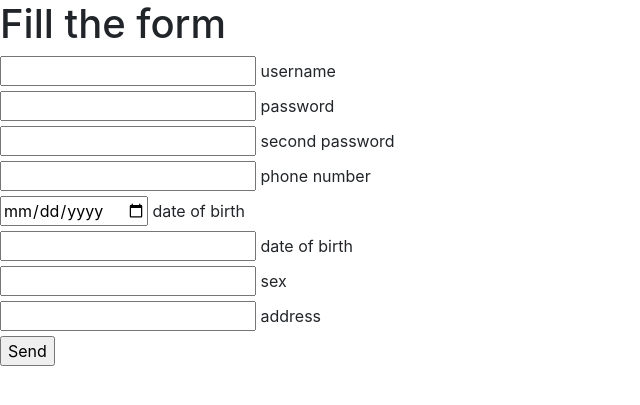
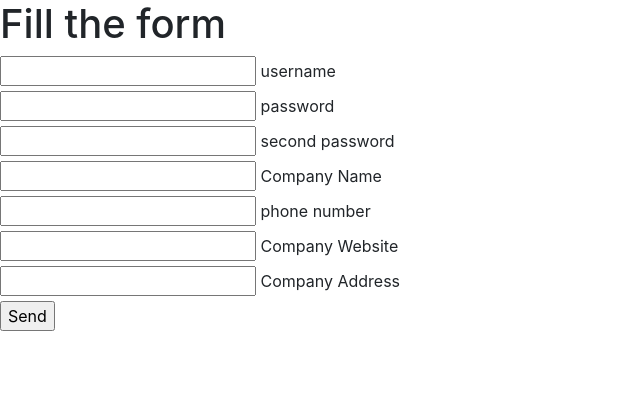
Before and after one commit to hosseinaghamohammadi/SEP, a Django app: page /website/fillFormEmployer/1 in a window 1280 px wide. Shown: the top 405 px of the page, without its empty margins (0-640 px from the left). Run offline with Django 3.2, Linux system fonts and the light colour scheme; parts of the project's set-up code (start-up, migrations or seed data) failed here and were passed over; some libraries are stand-ins or nearby versions.

Commit message:
last update sign up

```diff
--- a/website/models.py
+++ b/website/models.py
@@ -12,7 +12,7 @@ class User(models.Model):
 
 
 class Employee(models.Model):
-    user = models.OneToOneField(User, on_delete=models.CASCADE)
+    user = models.ForeignKey(User, on_delete=models.CASCADE)
     id = models.AutoField(primary_key=True)
     name = models.CharField(max_length=200, default="dummy")
     family_name = models.CharField(max_length=200, default="dummy")
@@ -42,7 +42,7 @@ class CV(models.Model):
 
 
 class Employer(models.Model):
-    user = models.OneToOneField(User, on_delete=models.CASCADE)
+    user = models.ForeignKey(User, on_delete=models.CASCADE)
     id = models.AutoField(primary_key=True)
     employer_name = models.CharField(max_length=200, default="dummy")
     employer_address = models.CharField(max_length=400, default="dummy")
--- a/website/templates/website/fillFormEmployee.html
+++ b/website/templates/website/fillFormEmployee.html
@@ -23,7 +23,7 @@
 
 {% if error_message %}<p><strong>{{ error_message }}</strong></p>{% endif %}
 
-<form action="{% url 'verify form employee' mail%}" method="post"> {% csrf_token %}
+<form action="{% url 'verify form employee' mail stdid%}" method="post"> {% csrf_token %}
   <input type="text" name="username" id="username">
   <label for="username"> username </label><br>
 
--- a/website/templates/website/fillFormEmployer.html
+++ b/website/templates/website/fillFormEmployer.html
@@ -23,8 +23,8 @@
 
 {% if error_message %}<p><strong>{{ error_message }}</strong></p>{% endif %}
 
-<form action="{% url 'verify form employer' type mail%}" method="post"> {% csrf_token %}
-  <input type="text" name="username" id="username">
+<form action="{% url 'verify form employer' mail%}" method="post"> {% csrf_token %}
+ <input type="text" name="username" id="username">
   <label for="username"> username </label><br>
 
   <input type="text" name="password" id="password">
@@ -33,20 +33,18 @@
   <input type="text" name="password 2" id="password 2">
   <label for="password 2"> second password </label><br>
 
+    <input type="text" name="companyName" id="companyName">
+  <label for="companyName"> Company Name </label><br>
+
   <input type="text" name="phone number" id="phone number">
   <label for="phone number"> phone number </label><br>
 
-  <input type="date" name="date of birth" id="date of birth">
-  <label for="date of birth"> date of birth</label><br>
+    <input type="url" name="xompanyWebsite" id="companyWebsite">
+  <label for="companyWebsite"> Company Website </label><br>
 
-  <input type="text" name="national ID" id="national ID">
-  <label for="national ID"> date of birth</label><br>
+  <input type="text" name="companyAddress" id="companyAddress">
+  <label for="companyAddress"> Company Address </label><br>
 
-  <input type="text" name="sex" id="sex">
-  <label for="sex"> sex</label><br>
-
-  <input type="text" name="address" id="address">
-  <label for="address"> address </label><br>
 
 
   <input type="submit" value="Send">
--- a/website/templates/website/getEmail.html
+++ b/website/templates/website/getEmail.html
@@ -23,7 +23,7 @@
 
 {% if error_message %}<p><strong>{{ error_message }}</strong></p>{% endif %}
 
-<form action="{% url 'verify mail' type %}" method="post"> {% csrf_token %}
+<form action="{% url 'verify mail' type stdid%}" method="post"> {% csrf_token %}
   <input type="text" name="mail" id="mail">
   <label for="mail"> email </label><br>
 
--- a/website/templates/website/navbar.html
+++ b/website/templates/website/navbar.html
@@ -180,7 +180,7 @@
                           </div>
                           <div class="modal-body">
 
-                            <form action="{% url 'get mail' 1%}" method="post"> {% csrf_token %}
+                            <form action="{% url 'get mail' 1 "None"%}" method="post"> {% csrf_token %}
                               <input type="submit" value="Employer">
                             </form>
                             <button type="button" class="btn btn-primary"  data-toggle="modal" data-target="#employeeSignUp">Employee</button>
--- a/website/urls.py
+++ b/website/urls.py
@@ -12,11 +12,11 @@ urlpatterns = [
     path('employer/', views.employer, name='employer profile'),
     path('edit_profile/', views.edit_profile, name='edit_profile'),
     path('employee_home/', views.employee_home, name='employee homepage'),
-    path('getMail/<int:type>/', views.get_mail, name='get mail'),
-    path('verifyMail/<int:type>/', views.verify_mail, name='verify mail'),
-    path('fillFormEmployee/<str:mail>', views.fill_form_employee, name='fill form employee'),
+    path('getMail/<int:type>/<str:stdid>', views.get_mail, name='get mail'),
+    path('verifyMail/<int:type>/<str:stdid>', views.verify_mail, name='verify mail'),
+    path('fillFormEmployee/<str:mail>/<str:stdid>', views.fill_form_employee, name='fill form employee'),
     path('fillFormEmployer/<str:mail>', views.fill_form_employer, name='fill form employer'),
-    path('verifyFormEmployee/<str:mail>/', views.verify_form_employee, name='verify form employee'),
+    path('verifyFormEmployee/<str:mail>/<str:stdid>', views.verify_form_employee, name='verify form employee'),
     path('verifyFormEmployer/<str:mail>/', views.verify_form_employer, name='verify form employer'),
     path('SignUpEmployee/', views.sign_up_employee, name='Sign Up Employee'),
 ]
--- a/website/views.py
+++ b/website/views.py
@@ -3,16 +3,14 @@ from django.http import HttpResponseRedirect
 from django.shortcuts import render, get_object_or_404, redirect
 from django.urls import reverse
 
-from .models import User, Employer, Employee
+from .models import User, Employer, Employee, Phone
 
 
-
-def get_mail(request, type):
-    print(type)
-    return render(request, 'website/getEmail.html', {"type":type})
+def get_mail(request, type, stdid):
+    return render(request, 'website/getEmail.html', {"type":type, "stdid":stdid})
 
 
-def verify_mail(request, type):
+def verify_mail(request, type, stdid):
     mail = request.POST['mail']
 
     user = User.objects.filter(mail= mail)
@@ -20,23 +18,24 @@ def verify_mail(request, type):
         return render(request, 'website/getEmail.html', {
             'error_message': "This mail Already Exists".format(type),
             'type':type,
+            "stdid": stdid,
         })
 
     if type == 2:
-        return redirect('fill form employee', mail)
+        return redirect('fill form employee', mail, stdid)
     else:
         return redirect('fill form employer', mail)
 
 
-def fill_form_employee(request, mail):
-    return render(request, 'website/fillFormEmployee.html', {"mail":mail})
+def fill_form_employee(request, mail, stdid):
+    return render(request, 'website/fillFormEmployee.html', {"mail":mail, "stdid":stdid})
 
 
 def fill_form_employer(request, mail):
     return render(request, 'website/fillFormEmployer.html', {"mail":mail})
 
 
-def verify_form_employee(request, mail):
+def verify_form_employee(request, mail, stdid):
     username = request.POST['username']
     password = request.POST['password']
     password2 = request.POST['password 2']
@@ -48,28 +47,31 @@ def verify_form_employee(request, mail):
         return render(request, 'website/fillFormEmployee.html', {
             'error_message': "Username Already Exists",
             'mail':mail,
+            "stdid":stdid,
         })
     data_user = {"mail":mail, "username":username, "password":password}
     data_employee = {"address":address, "birth_date":dateOfBirth}
 
-    u = User(*data_user)
-    u.save()
-    w = Employee(address= address, birth_date=dateOfBirth, user=u, studentID=1222123282)
-    w.save()
-    # try:
-    #     f = Phone(phoneNumber=phone, User = u)
-    #     f.save()
-    # except:
-    #
-    #     return render(request, 'website/fillFormEmployee.html', {
-    #         'error_message': "Invalid phone number",
-    #         'mail': mail,
-    #     })
+    User.objects.create(**data_user)
+
+    user = User.objects.get(username=username)
+    data_employee["user"] = user
+    Employee.objects.create(**data_employee)
+
+    try:
+        Phone.objects.create(phoneNumber=phone, User = user)
+
+    except:
+
+        return render(request, 'website/fillFormEmployee.html', {
+            'error_message': "Invalid phone number",
+            'mail': mail,
+        })
 
     return HttpResponseRedirect(reverse('employee page'))
 
 
-def verify_form_employer(request,mail):
+def verify_form_employer(request, mail):
     username = request.POST['username']
     password = request.POST['password']
     password2 = request.POST['password 2']
@@ -87,24 +89,28 @@ def verify_form_employer(request,mail):
             'mail':mail,
         })
     data_user = {"mail":mail, "username":username, "password":password}
-    data_employer = {"companyAddress":companyAddress, "companyName":companyName}
+    data_employer = {"companyAddress":companyAddress, "companyName":companyName, "companyWebsite":companyWebsite}
 
-    u = User(*data_user)
-    u.save()
 
-    e = Employer(companyAddress=companyAddress, companyName = companyName, companyWebsite=companyWebsite, user=user)
-    e.save()
-    # try:
-    #
-    #     f = Phone(phoneNumber=phone, User=u)
-    #     f.save()
-    # except:
-    #     return render(request, 'website/fillFormEmployer.html', {
-    #         'error_message': "Invalid phone number",
-    #         'mail': mail,
-    #     })
+    # User.objects.create(mail = mail, username = username, password = password)
 
-    return HttpResponseRedirect(reverse('employer page', data_user))
+    user = User(mail = mail, username = username, password = password)
+    e = Employee(companyAddress = companyAddress, companyName = companyName, companyWebsite = companyWebsite)
+    user.employer_set.add(e)
+    e.user = user
+    user.save()
+
+    try:
+        Phone.objects.create(phoneNumber=phone, User=user)
+
+    except:
+
+        return render(request, 'website/fillFormEmployee.html', {
+            'error_message': "Invalid phone number",
+            'mail': mail,
+        })
+
+    return HttpResponseRedirect(reverse('employer page'))
 
 
 
@@ -118,7 +124,7 @@ def sign_up_employee(request):
             'error_message': "This studentID does not exists".format(type),
         })
 
-    return HttpResponseRedirect(reverse('get mail', 2))
+    return HttpResponseRedirect(reverse('get mail', 2, stdid))
 
 
 def sign_in_employee(request):
@@ -142,23 +148,22 @@ def sign_in(request, type, attr, page):
     try:
         user = get_object_or_404(User, pk=username)
     except:
-        return render(request, 'website/firstPage.html', {
+        return render(request, 'website/global_homepage.html', {
             'error_message': "{} with this username or password does not exists".format(type),
         })
 
     password = request.POST['password']
     if user.password != password:
-        return render(request, 'website/firstPage.html', {
+        return render(request, 'website/global_homepage.html', {
             'error_message': "{} with this username or password does not exists".format(type),
         })
 
     if not hasattr(user, attr):
-        return render(request, 'website/firstPage.html', {
+        return render(request, 'website/global_homepage.html', {
             'error_message': "{} with this username or password does not exists".format(type),
         })
     object = getattr(user, attr)
     return HttpResponseRedirect(reverse(page, args=(object.id,)))
-
 
 
 def sign_up(request, type, attr, page):
@@ -176,7 +181,7 @@ def sign_up(request, type, attr, page):
             'error_message': "{} with this username or password does not exists".format(type), })
 
     if not hasattr(user, attr):
-        return render(request, 'website/firstPage.html', {
+        return render(request, 'website/global_homepage.html', {
             'error_message': "{} with this username or password does not exists".format(type),
         })
     object = getattr(user, attr)
```
Also changed, not shown: db.sqlite3, website/migrations/0001_initial.py (deleted).
